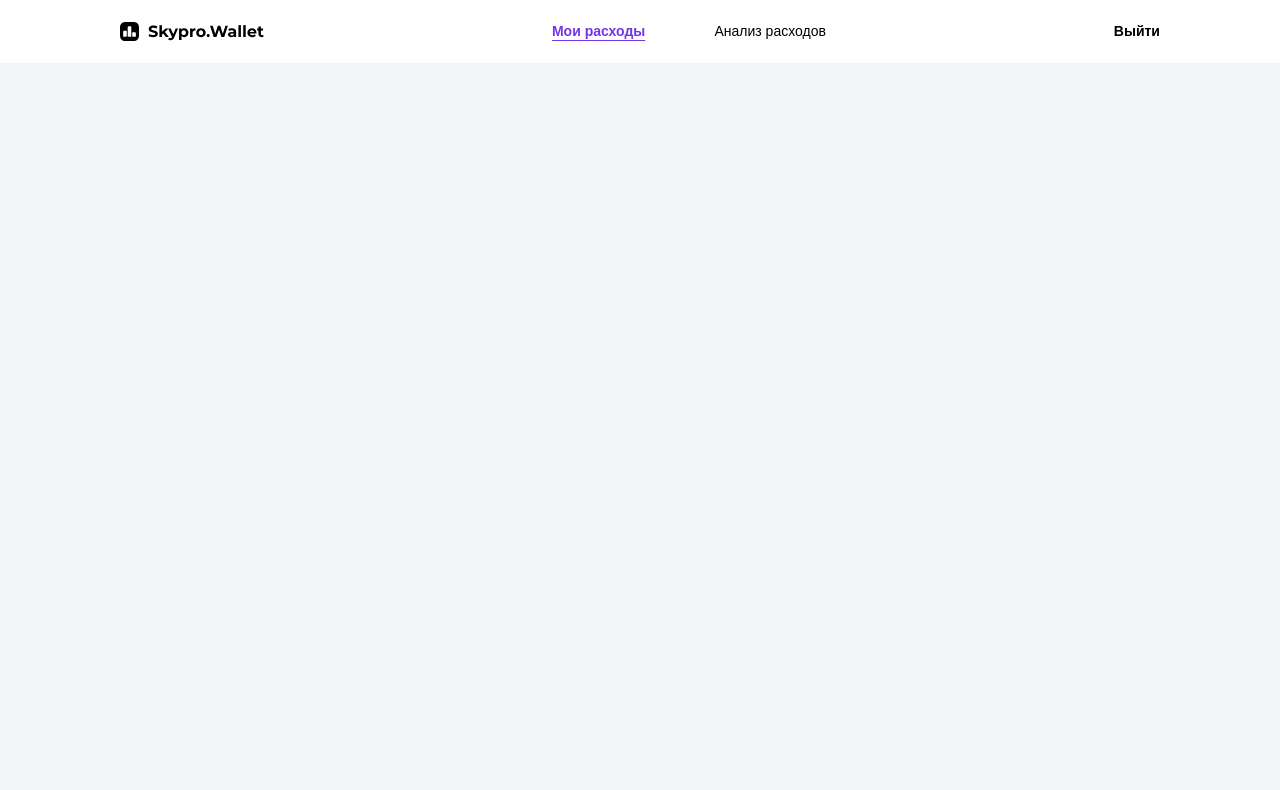
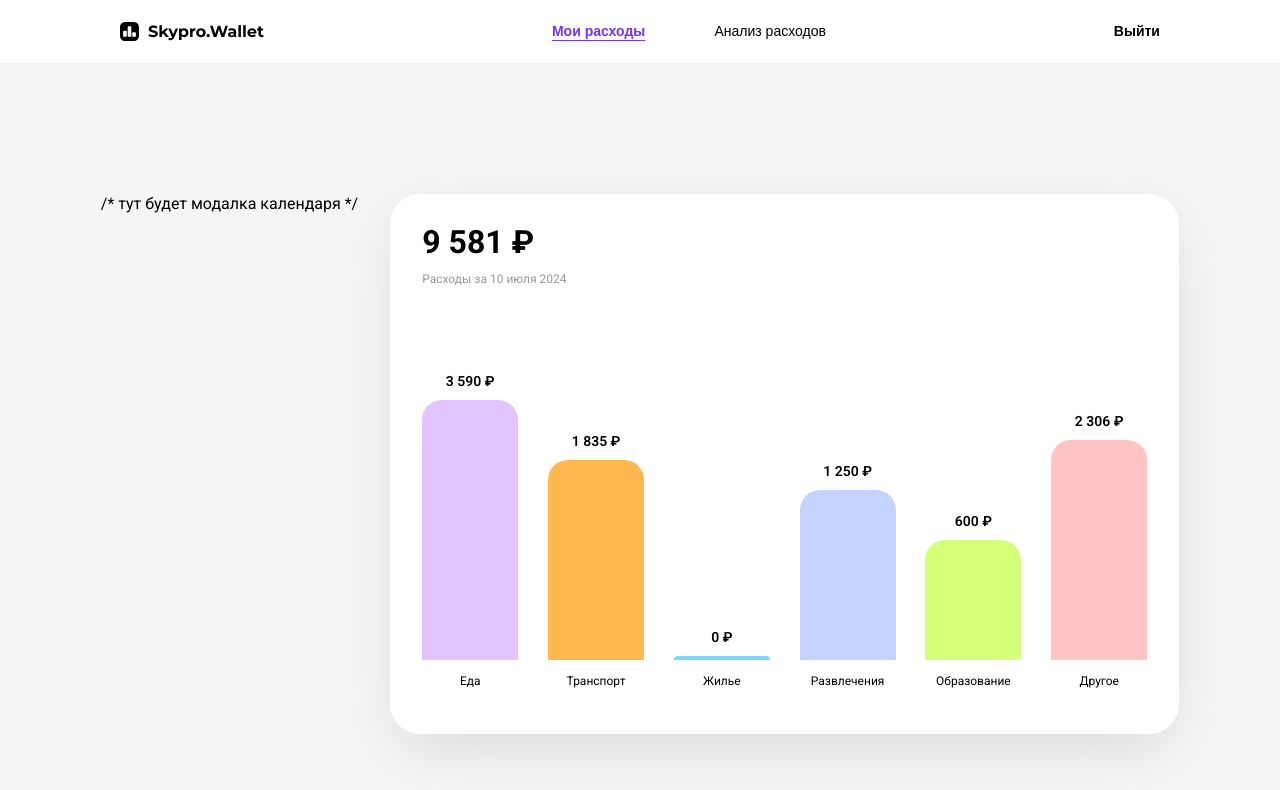
Before and after one commit to x3imal/SkyproWallet, a React (Vite) app: page / in a window 1280 px wide. Shown: the top 790 px of the page. Built offline with nearby package versions, Linux system fonts and the light colour scheme.

Commit message:
expenses-chart-modal: добавили модалку "расход"

```diff
--- a/src/App.jsx
+++ b/src/App.jsx
@@ -1,10 +1,14 @@
 import './App.css';
 import {Layout} from "./pages/MainPage.jsx";
+import {ExpensesChartModal} from "./components/ExpensesChartModal/ExpensesChartModal.jsx";
+import {AnalysisPage} from "./pages/AnalysisPage.jsx";
 
 function App() {
   return (
     <>
-      <Layout />
+      <Layout>
+          <AnalysisPage />
+      </Layout>
     </>
   );
 }
--- /dev/null
+++ b/src/components/ExpensesChartModal/ExpensesChartModal.jsx
@@ -0,0 +1,124 @@
+import React from "react";
+import styled from "styled-components";
+
+const Card = styled.div`
+  width: 789px;
+  height: 540px;
+  border-radius: 30px;
+  background: #ffffff;
+  box-shadow: 0px 20px 67px -12px #00000021;
+  padding: 32px;
+  box-sizing: border-box;
+
+  display: flex;
+  flex-direction: column;
+  gap: 21px;
+`;
+
+const SummaryBlock = styled.div`
+  width: 725px;
+  height: 56px;
+    gap: 12px;
+  display: flex;
+  flex-direction: column;
+  justify-content: space-between;
+`;
+
+const Total = styled.div`
+  font-size: 32px;
+  font-weight: 700;
+  line-height: 100%;
+  color: #000000;
+`;
+
+const SummaryText = styled.div`
+  font-size: 12px;
+  font-weight: 400;
+  line-height: 150%;
+  color: #999999;
+`;
+
+const ChartBlock = styled.div`
+  width: 725px;
+  height: 387px;
+  display: flex;
+  align-items: flex-end;
+  justify-content: space-between;
+`;
+
+const BarColumn = styled.div`
+  display: flex;
+  flex-direction: column;
+  align-items: center;
+  gap: 12px;
+`;
+
+const BarValue = styled.div`
+  font-size: 14px;
+  font-weight: 600;
+  line-height: 100%;
+  color: #000000;
+`;
+
+const Bar = styled.div`
+  width: 96px;
+  border-radius: 20px 20px 0 0;
+  background: ${({ color }) => color || "#e5e7eb"};
+  height: ${({ height }) => height || 40}px;
+`;
+
+const BarLabel = styled.div`
+  font-size: 12px;
+  font-weight: 400;
+  line-height: 150%;
+  color: #000000;
+`;
+
+export const ExpensesChartModal = () => {
+    return (
+        <Card>
+            <SummaryBlock>
+                <Total>9 581 ₽</Total>
+                <SummaryText>Расходы за 10 июля 2024</SummaryText>
+            </SummaryBlock>
+
+            <ChartBlock>
+                <BarColumn>
+                    <BarValue>3 590 ₽</BarValue>
+                    <Bar color="#E2C4FF" height={260} />
+                    <BarLabel>Еда</BarLabel>
+                </BarColumn>
+
+                <BarColumn>
+                    <BarValue>1 835 ₽</BarValue>
+                    <Bar color="#FFB84D" height={200} />
+                    <BarLabel>Транспорт</BarLabel>
+                </BarColumn>
+
+                <BarColumn>
+                    <BarValue>0 ₽</BarValue>
+                    <Bar color="#7AD7FF" height={4} />
+                    <BarLabel>Жилье</BarLabel>
+                </BarColumn>
+
+                <BarColumn>
+                    <BarValue>1 250 ₽</BarValue>
+                    <Bar color="#C4D3FF" height={170} />
+                    <BarLabel>Развлечения</BarLabel>
+                </BarColumn>
+
+                <BarColumn>
+                    <BarValue>600 ₽</BarValue>
+                    <Bar color="#D6FF79" height={120} />
+                    <BarLabel>Образование</BarLabel>
+                </BarColumn>
+
+                <BarColumn>
+                    <BarValue>2 306 ₽</BarValue>
+                    <Bar color="#FFC4C4" height={220} />
+                    <BarLabel>Другое</BarLabel>
+                </BarColumn>
+            </ChartBlock>
+        </Card>
+    );
+};
--- /dev/null
+++ b/src/pages/AnalysisPage.jsx
@@ -0,0 +1,18 @@
+import styled from "styled-components";
+import {ExpensesChartModal} from "../components/ExpensesChartModal/ExpensesChartModal.jsx";
+
+const Wrapper = styled.div`
+  width: 100%;
+  display: flex;
+  justify-content: center;
+  gap: 32px;
+`;
+
+export const AnalysisPage = () => {
+    return (
+        <Wrapper>
+            /* тут будет модалка календаря */
+            <ExpensesChartModal />
+        </Wrapper>
+    );
+};
--- a/src/pages/MainPage.jsx
+++ b/src/pages/MainPage.jsx
@@ -54,7 +54,6 @@ const NavLink = styled.button`
     cursor: pointer;
     padding: 0;
 
-    font-family: "Montserrat", sans-serif;
     font-weight: 400;
     font-style: normal;
     font-size: 14px;
@@ -97,7 +96,6 @@ const ExitButton = styled.button`
 `;
 
 const Main = styled.main`
-    flex: 1;
     display: flex;
     justify-content: center;
     align-items: center;
```
